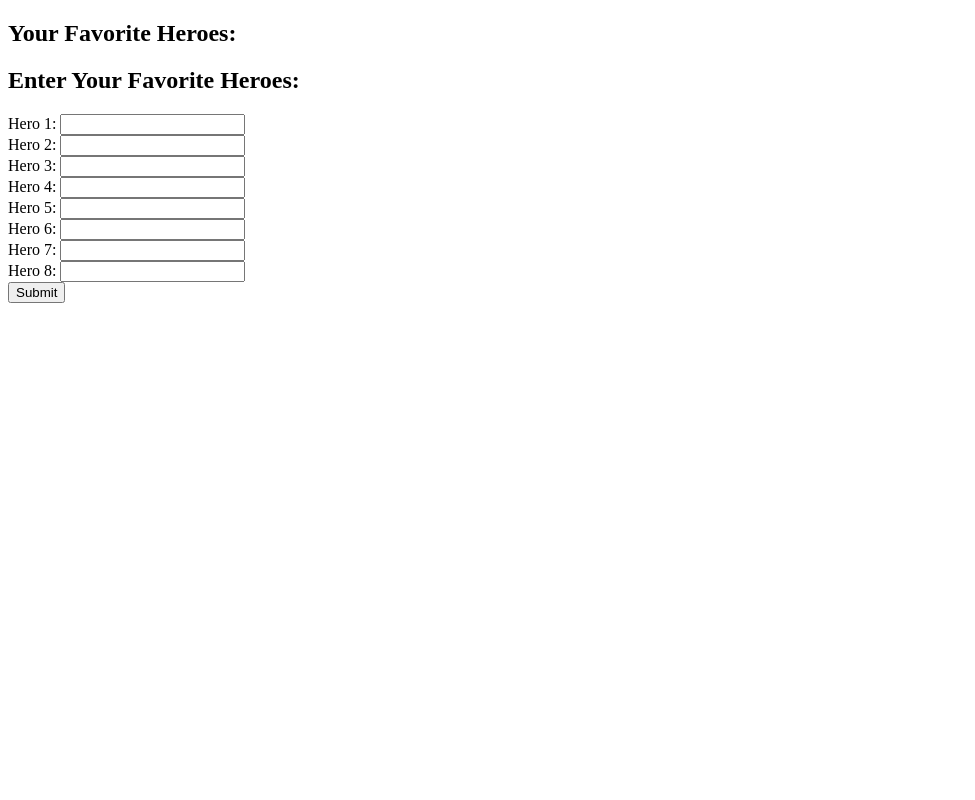
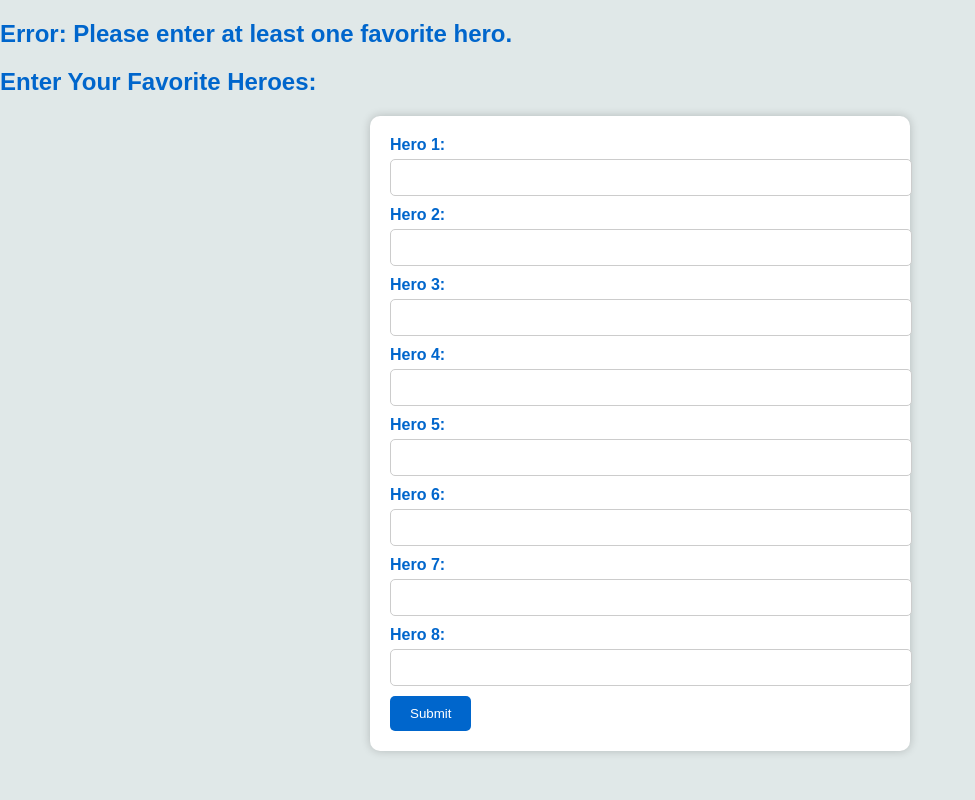
Before and after one commit to AbeCaban/CSD440-PHP, a PHP site: page /AbrahamJSON.php in a window 1280 px wide. Shown: the whole page, without its empty margins (0-975 px from the left). Run offline with PHP 8.4, Linux system fonts and the light colour scheme; data that the repository does not hold is empty.

Commit message:
Update on the PHP JSON file

```diff
--- a/AbrahamJSON.php
+++ b/AbrahamJSON.php
@@ -6,6 +6,9 @@ the program uses the function json_encode to encode your data into a JSON format
 Then, in the return, it displays the data in the JSON format, if not filled correctly it will return an error.-->
 
 <?php
+// Initialize $json_data as false by default
+$json_data = false;
+
 // Check if the HTTP request method is POST
 if ($_SERVER["REQUEST_METHOD"] == "POST") {
     // Initialize an array to store favorite heroes
@@ -36,8 +39,6 @@ if ($_SERVER["REQUEST_METHOD"] == "POST") {
     if (count($favorite_heroes) >= 1) {
         // Encode favorite heroes into JSON format with pretty printing
         $json_data = json_encode($favorite_heroes, JSON_PRETTY_PRINT);
-    } else {
-        $json_data = false;
     }
 }
 ?>
@@ -47,6 +48,62 @@ if ($_SERVER["REQUEST_METHOD"] == "POST") {
 <html>
 <head>
     <title>Favorite Heroes</title>
+    <style>
+        body {
+            font-family: Arial, sans-serif;
+            background-color: #e0e8e8; /* Light blue-gray background */
+            color: #333; /* Dark gray text color */
+            margin: 0;
+            padding: 0;
+        }
+
+        h2 {
+            color: #0066cc; /* Deep blue header text color */
+        }
+
+        pre {
+            background-color: #f0f8ff; /* Light pastel blue for JSON data */
+            padding: 10px;
+            border-radius: 5px;
+        }
+
+        form {
+            background-color: #fff; /* White background for the form */
+            padding: 20px;
+            border-radius: 10px;
+            box-shadow: 0 0 10px rgba(0, 0, 0, 0.2);
+            max-width: 500px;
+            margin: 20px auto;
+        }
+
+        label {
+            display: block;
+            margin-bottom: 5px;
+            font-weight: bold;
+            color: #0066cc; /* Deep blue label text color */
+        }
+
+        input[type="text"] {
+            width: 100%;
+            padding: 10px;
+            margin-bottom: 10px;
+            border: 1px solid #ccc;
+            border-radius: 5px;
+        }
+
+        input[type="submit"] {
+            background-color: #0066cc; /* Deep blue submit button color */
+            color: #fff;
+            padding: 10px 20px;
+            border: none;
+            border-radius: 5px;
+            cursor: pointer;
+        }
+
+        input[type="submit"]:hover {
+            background-color: #004499; /* Darker blue on hover */
+        }
+    </style>
 </head>
 <body>
     <?php
```
